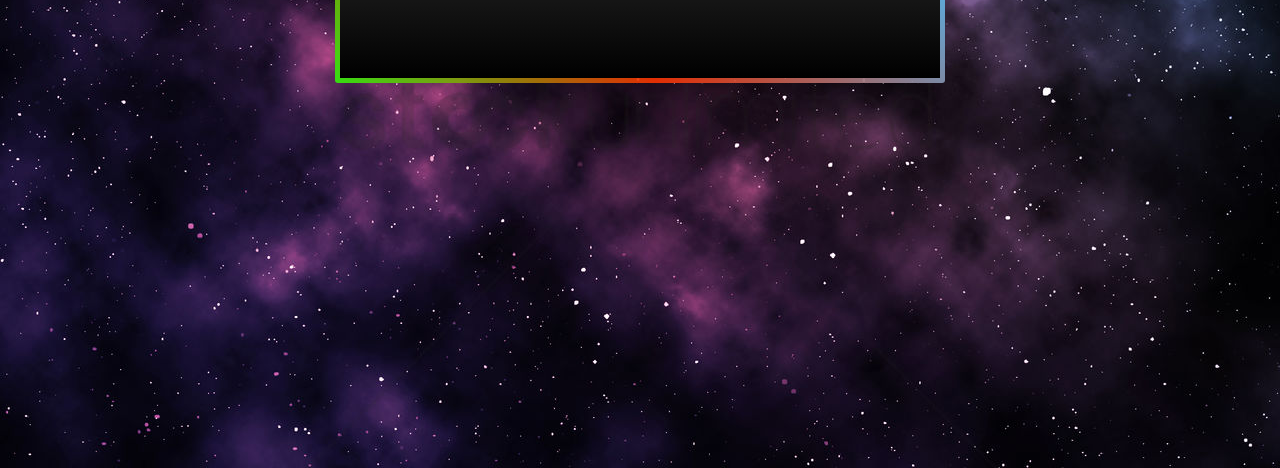
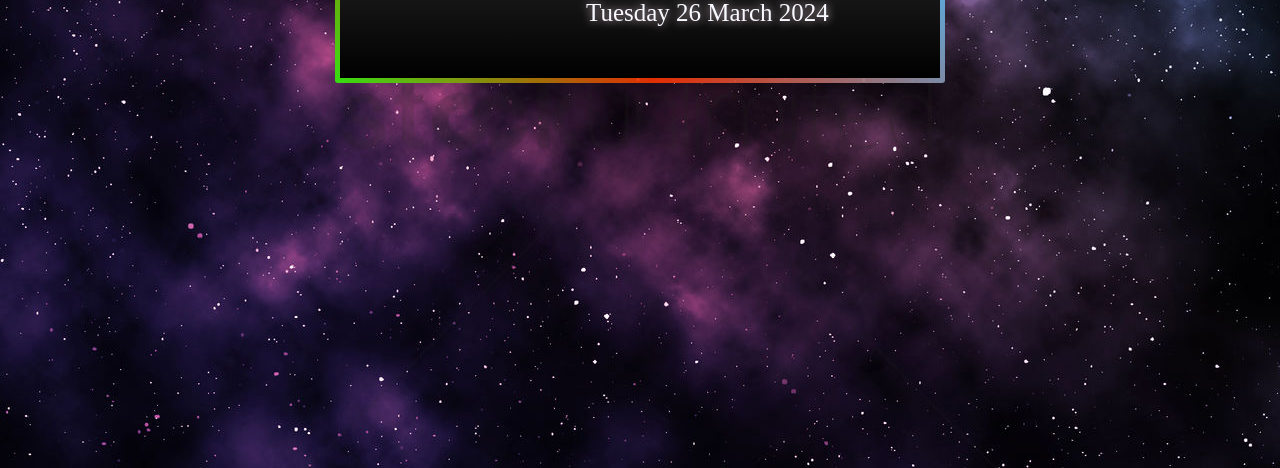
Before and after one commit to Tausif148/Digital-Clock, a plain HTML site: page index.html in a window 1280 px wide. Shown: the part 332-800 px from the top of the page. Drawn offline with Linux system fonts and the light colour scheme.

Commit message:
Update index.html

```diff
--- a/index.html
+++ b/index.html
@@ -29,7 +29,7 @@
         </div>
 
     </div>
-    <script src="/jsdigital_clock.js"></script>
+    <script src="js/digital_clock.js"></script>
 </body>
 
 </html>
```
